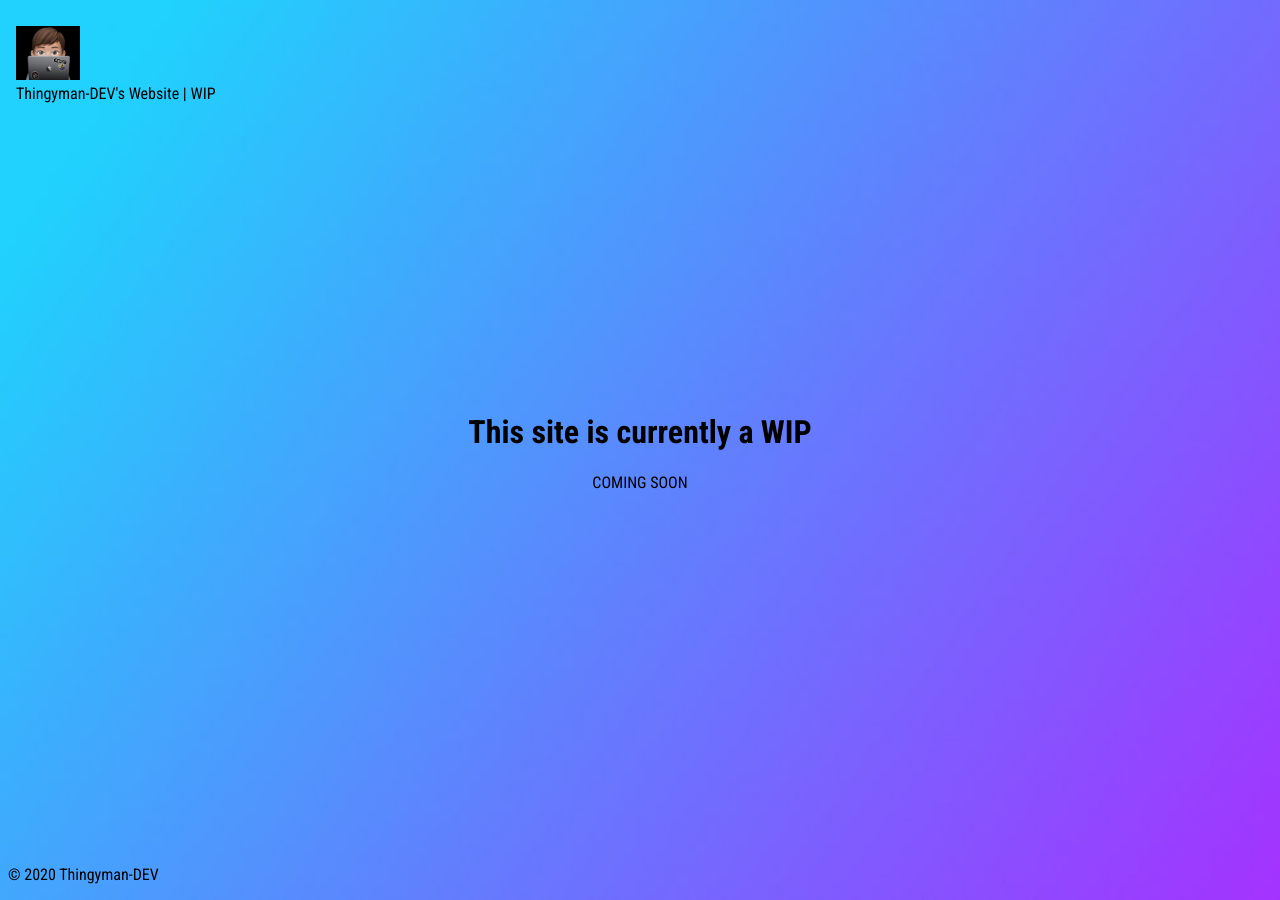
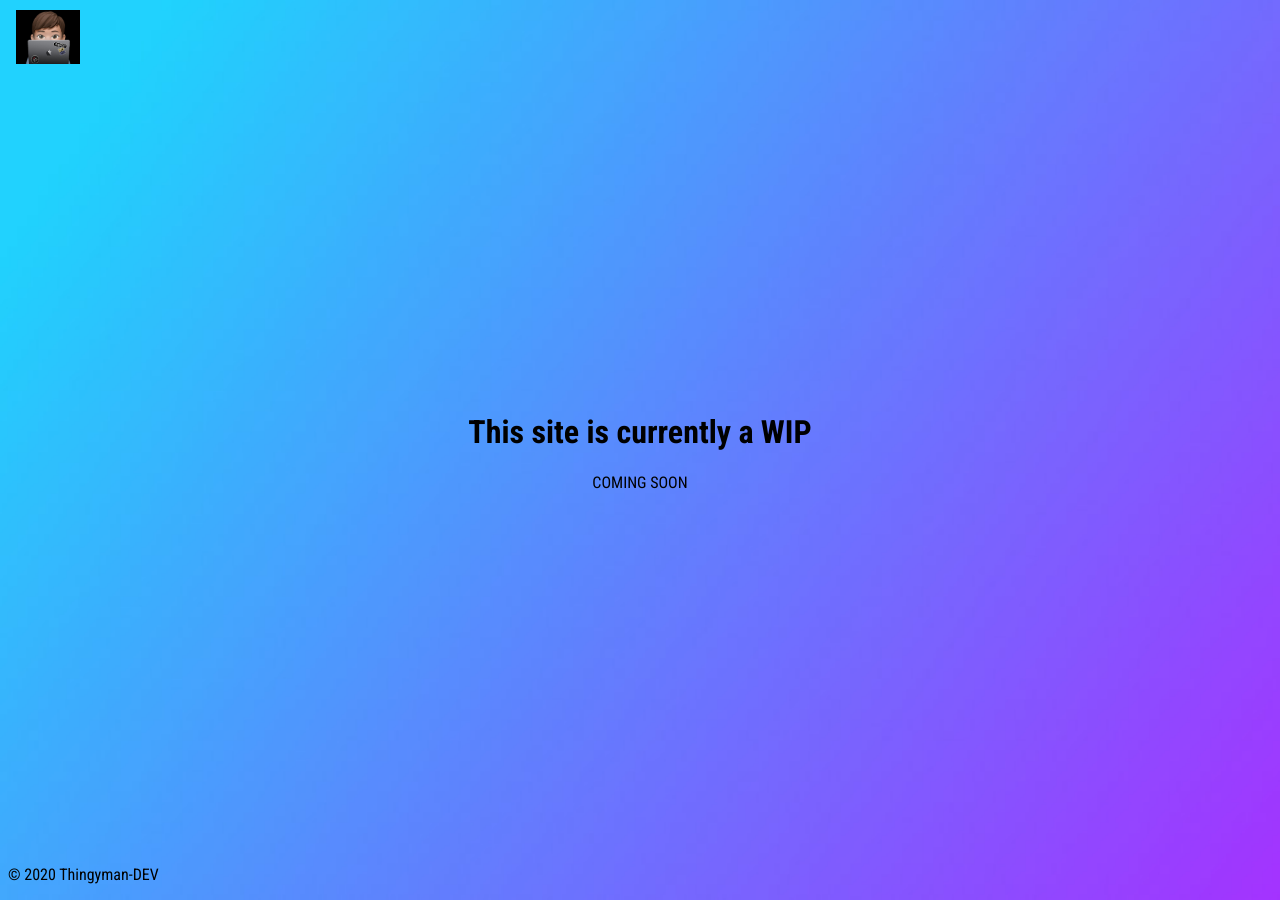
Before and after one commit to TheSeagullDev/TheSeagullDev.github.io, a Jekyll site: the page built from site/index.html, in a window 1280 px wide. Built offline with Jekyll 4.4.1, drawn with Linux system fonts in a browser that asks for light colours.

Commit message:
Update nav.html

```diff
--- a/site/_includes/nav.html
+++ b/site/_includes/nav.html
@@ -1 +1 @@
-<div class="nav"><p><div class="icon"><img src="/assets/images/Favicon.png" width=64px></div> Thingyman-DEV's Website | WIP</p></div>
+<div class="nav"><div class="icon"><img src="/assets/images/Favicon.png" width=64px></div></div>
```
